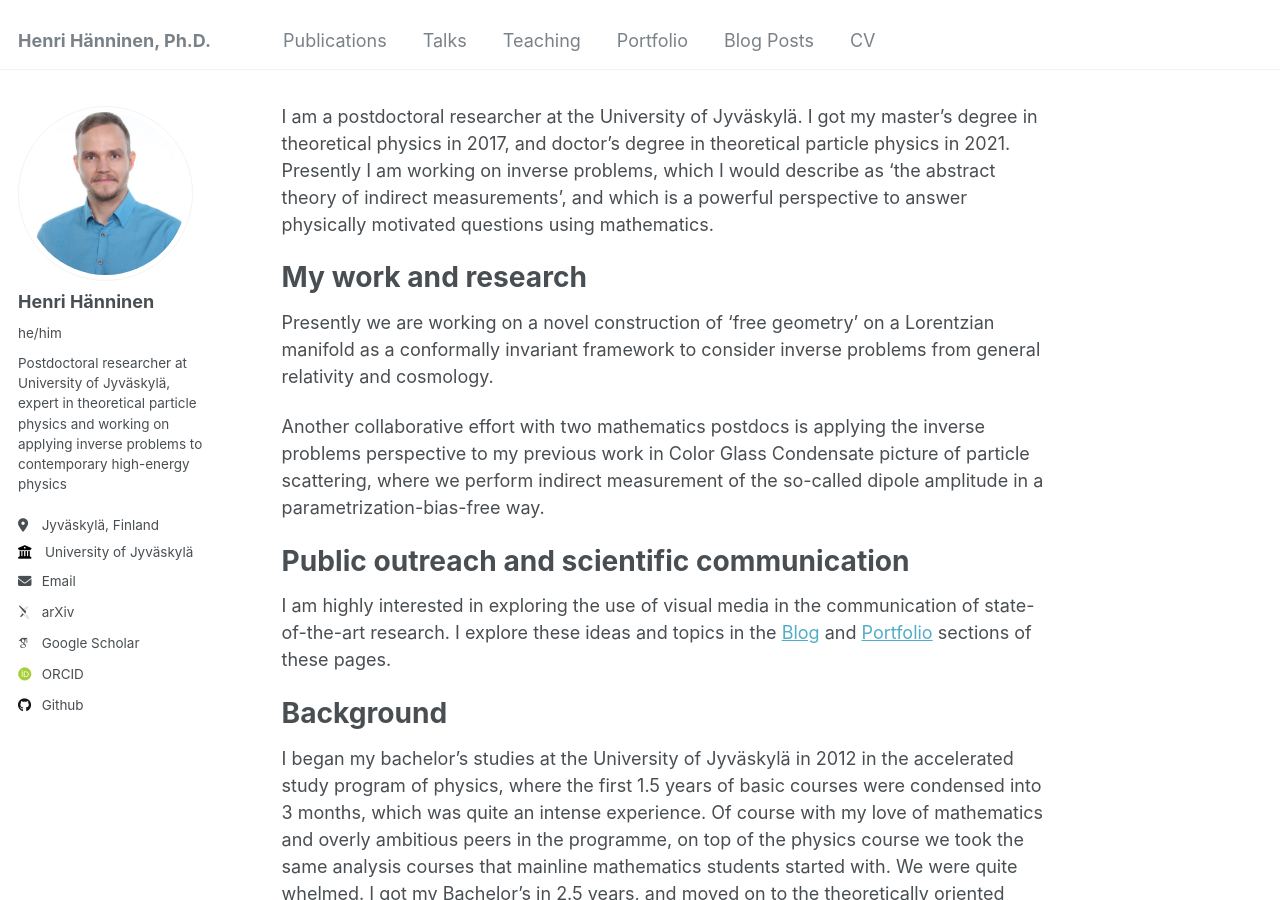
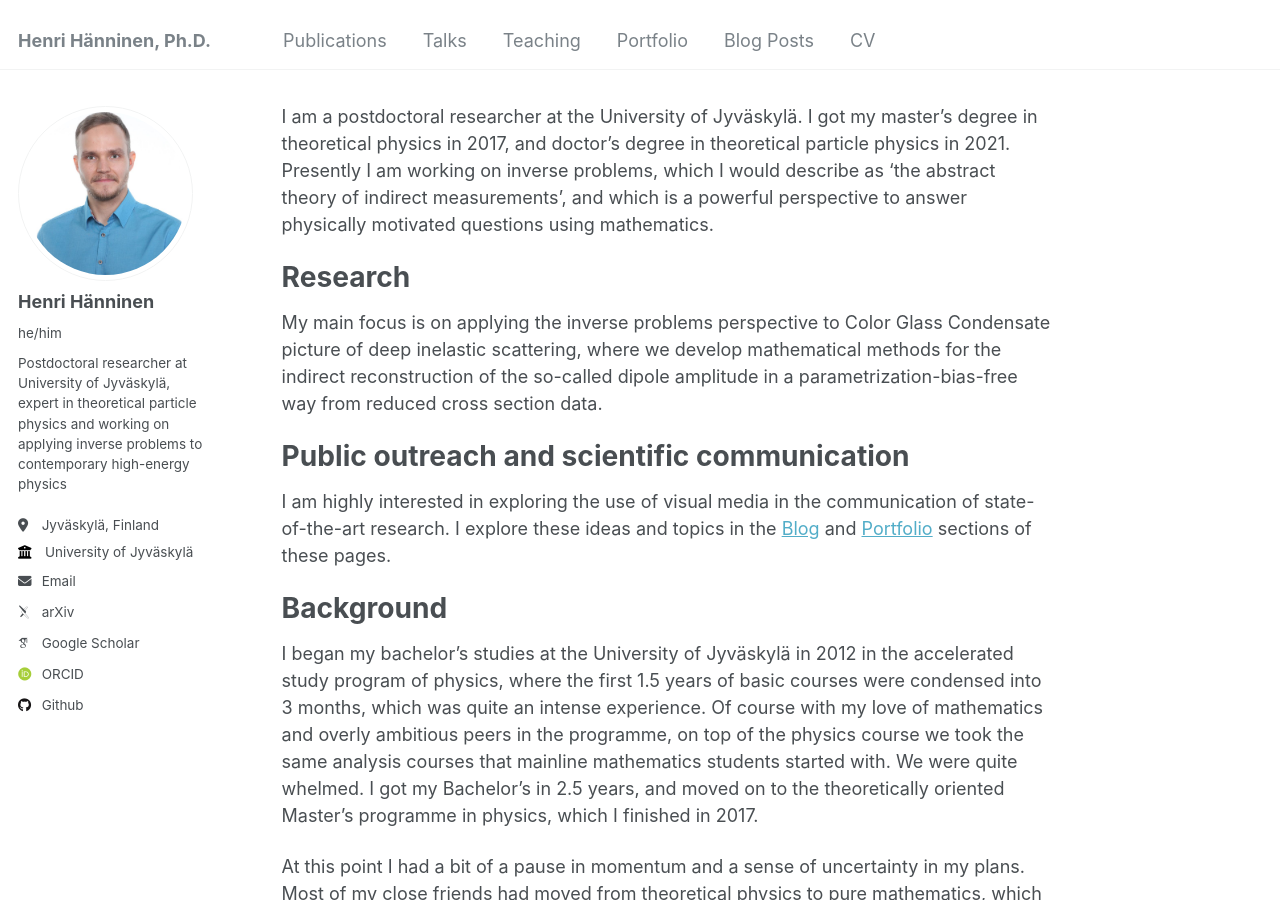
Before and after one commit to hhannine/hhannine.github.io, a Jekyll site: the page built from _pages/about.md, in a window 1280 px wide and 900 px high, scrolled down 541 px. Built offline with Jekyll 4.4.1, drawn with Linux system fonts in a browser that asks for light colours; some web fonts are replaced.

Commit message:
Update about.md

```diff
--- a/_pages/about.md
+++ b/_pages/about.md
@@ -13,11 +13,9 @@ redirect_from:
 
 I am a postdoctoral researcher at the University of Jyväskylä. I got my master's degree in theoretical physics in 2017, and doctor's degree in theoretical particle physics in 2021. Presently I am working on inverse problems, which I would describe as 'the abstract theory of indirect measurements', and which is a powerful perspective to answer physically motivated questions using mathematics.
 
-My work and research
+Research
 ======
-Presently we are working on a novel construction of 'free geometry' on a Lorentzian manifold as a conformally invariant framework to consider inverse problems from general relativity and cosmology.
-
-Another collaborative effort with two mathematics postdocs is applying the inverse problems perspective to my previous work in Color Glass Condensate picture of particle scattering, where we perform indirect measurement of the so-called dipole amplitude in a parametrization-bias-free way.
+My main focus is on applying the inverse problems perspective to Color Glass Condensate picture of deep inelastic scattering, where we develop mathematical methods for the indirect reconstruction of the so-called dipole amplitude in a parametrization-bias-free way from reduced cross section data.
 
 Public outreach and scientific communication
 ======
```
